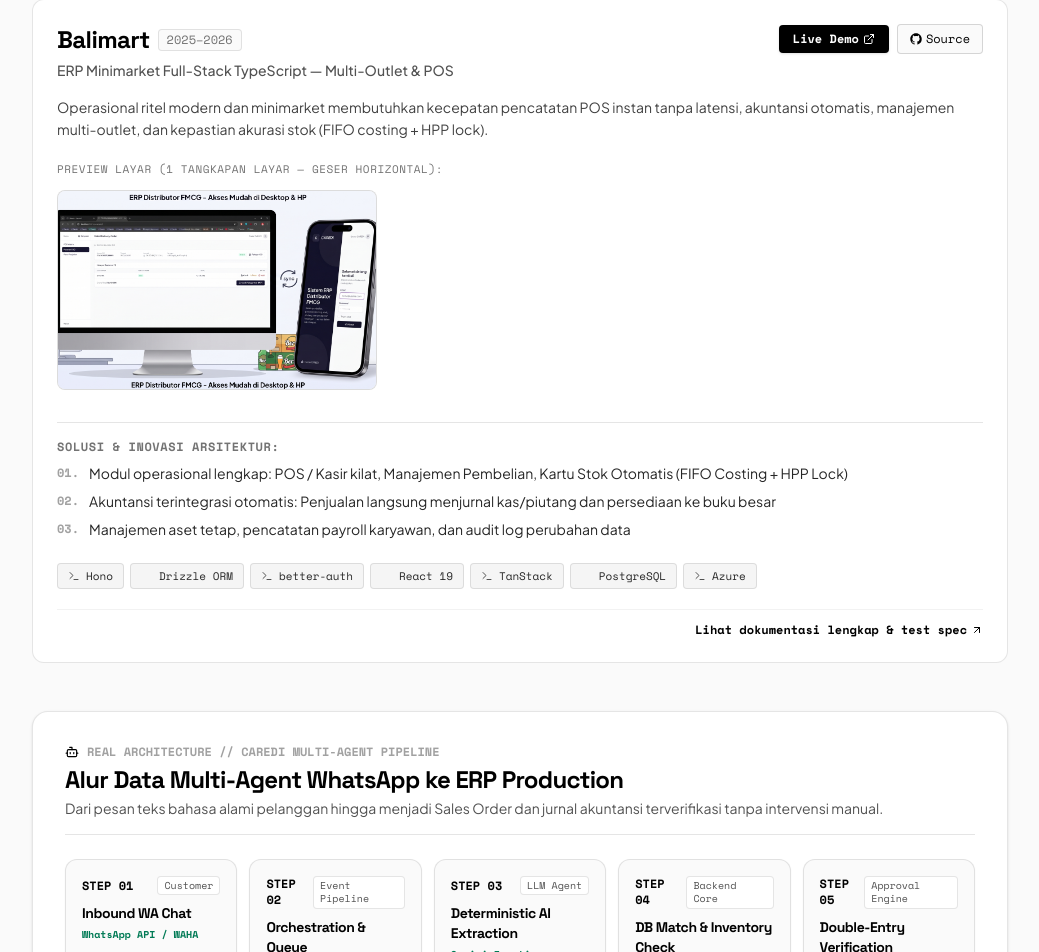
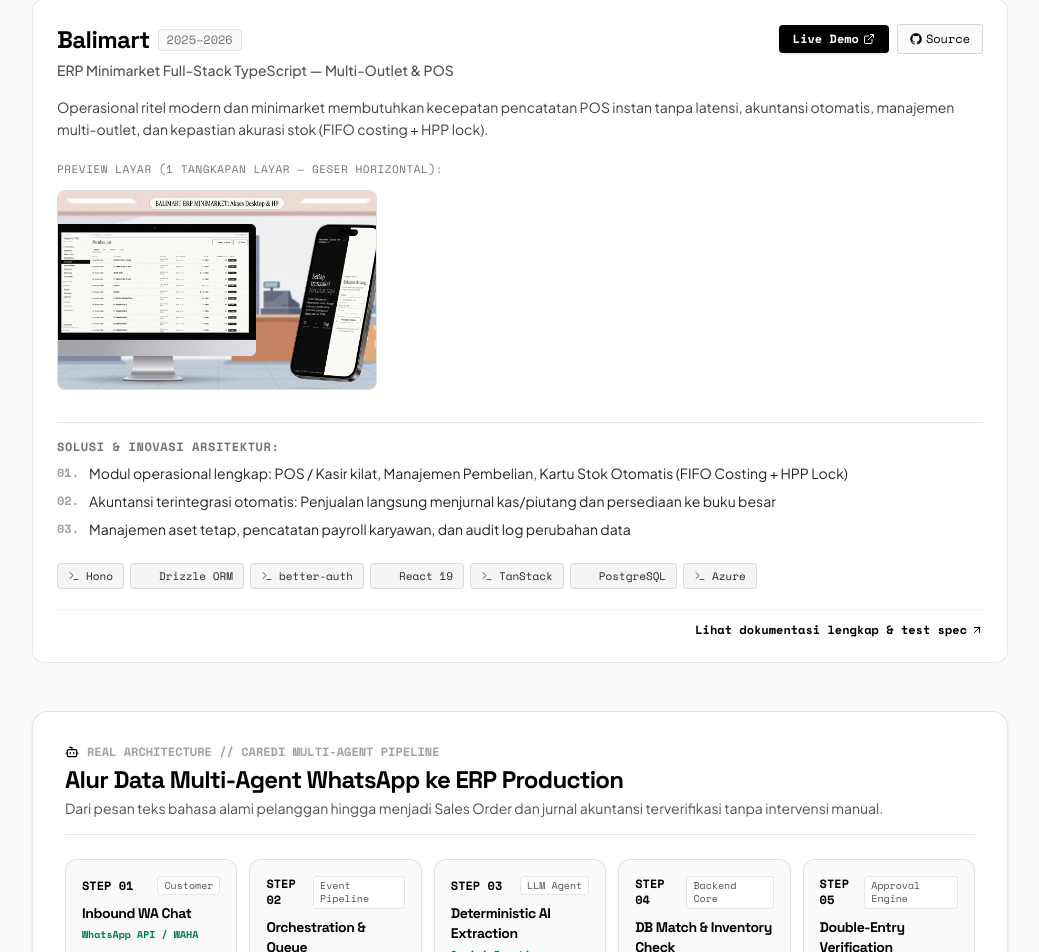
Before and after one commit to padma02-drmn/portfolio, a React (Vite) app: page / in a window 1280 px wide. Shown: the part 4202-5154 px from the top of the page, without its empty margins (120-1159 px from the left). Built offline with nearby package versions, Linux system fonts and the light colour scheme; some icons are missing.

Commit message:
feat: attach official gemini erpbalimart illustration to Balimart project

```diff
--- a/src/data/portfolio.ts
+++ b/src/data/portfolio.ts
@@ -133,7 +133,7 @@ export const projects: Project[] = [
     live: "https://yellow-bay-0c4553900.7.azurestaticapps.net",
     repo: "https://github.com/padma02-drmn/balimart-erp",
     accent: "from-purple-500/20 to-transparent",
-    gallery: ["/projects/caredi/caredi-overview.jpeg"],
+    gallery: ["/projects/balimart/balimart-overview.jpeg"],
   },
 ]
 
```
Also changed, not shown: public/projects/balimart/balimart-overview.jpeg (added).
